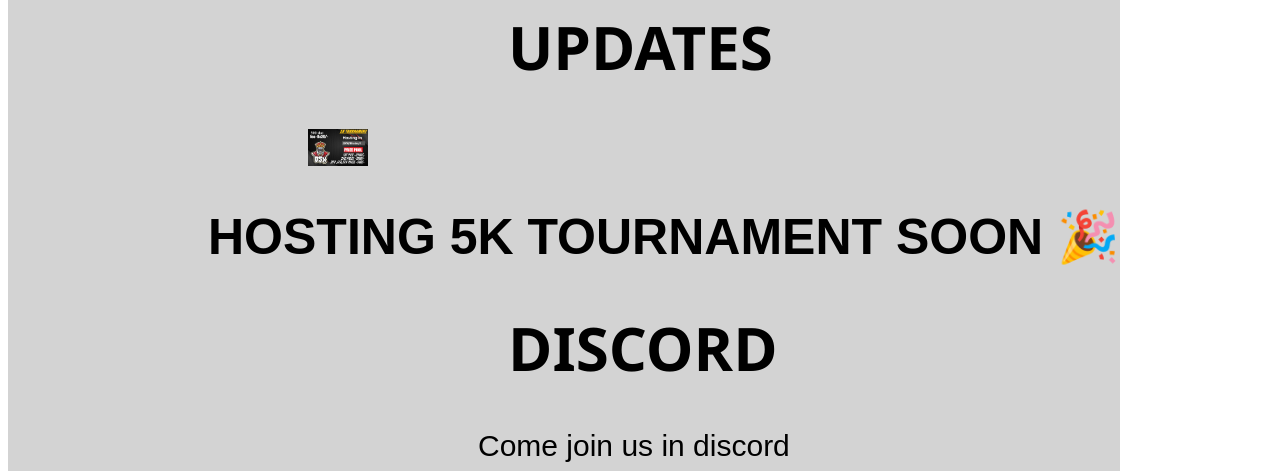
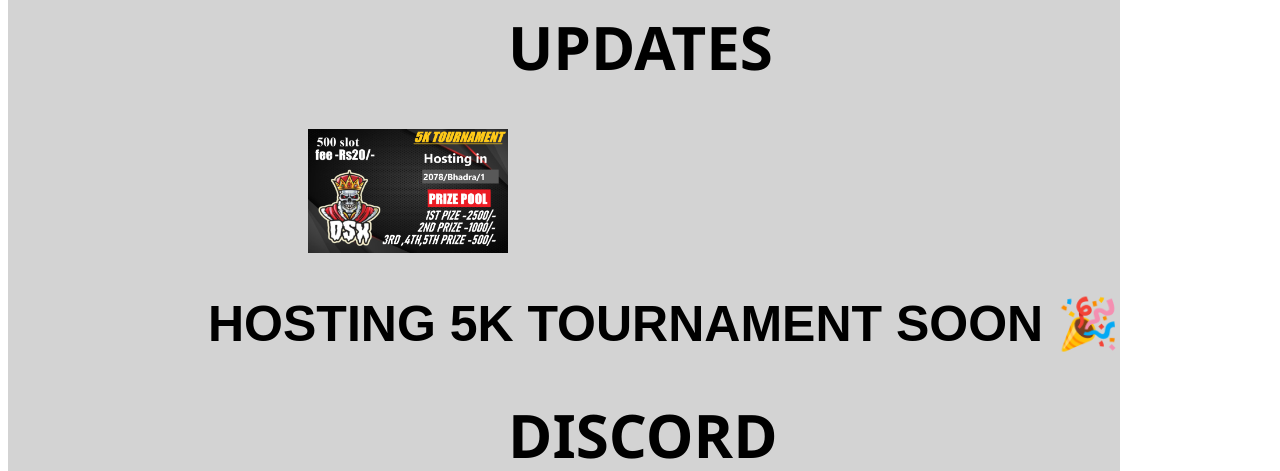
Before and after one commit to CYBERRAI609/CYBERRAI609.github.io, a plain HTML site: page index.html in a window 1280 px wide. Shown: the part 1200-1671 px from the top of the page. Drawn offline with Linux system fonts and the light colour scheme.

Commit message:
Update index.html

```diff
--- a/index.html
+++ b/index.html
@@ -24,7 +24,7 @@
         </div>
         <div class="updates">
             <h1>UPDATES</h1>
-            <img src="image/unknown.png" width="60px" >
+            <img src="image/unknown.png" width="200px" >
             <h2>HOSTING 5K TOURNAMENT SOON &#127881;</h2>
         </div>
     <div class="discord">
```
